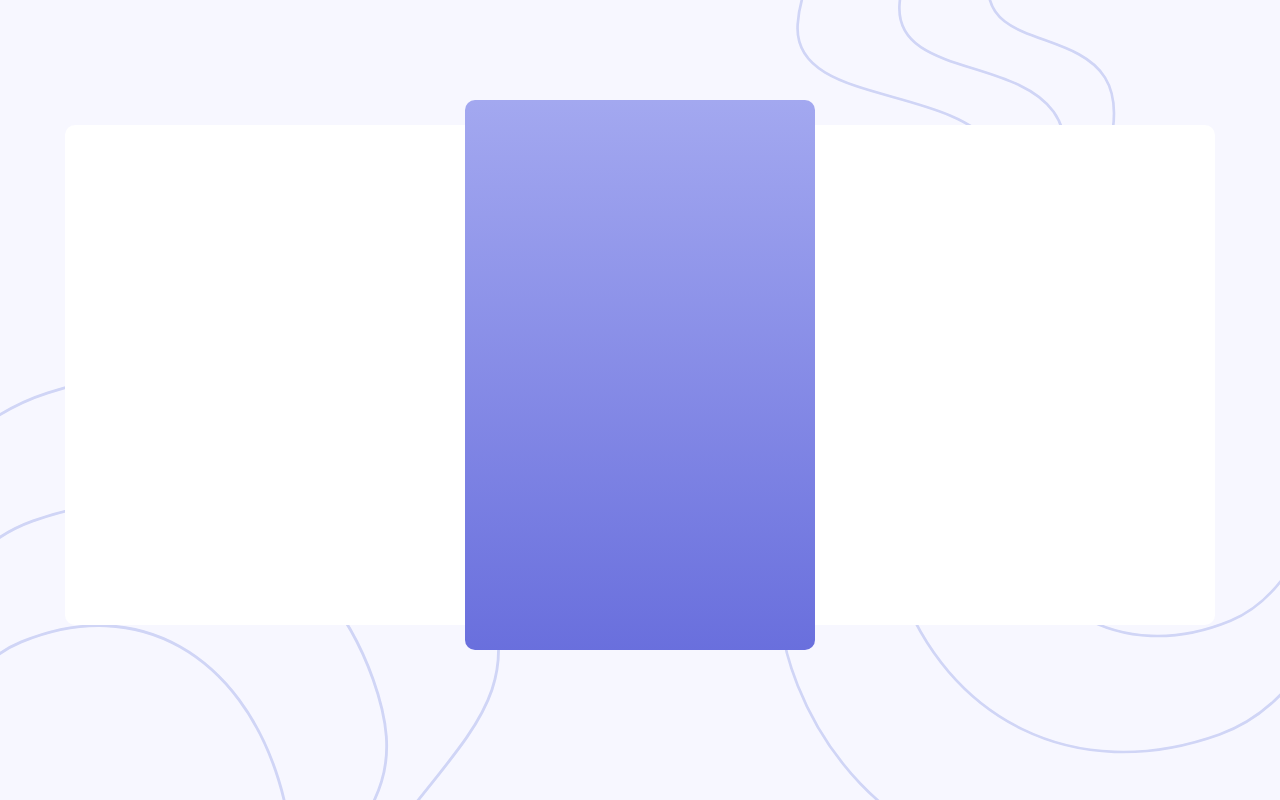
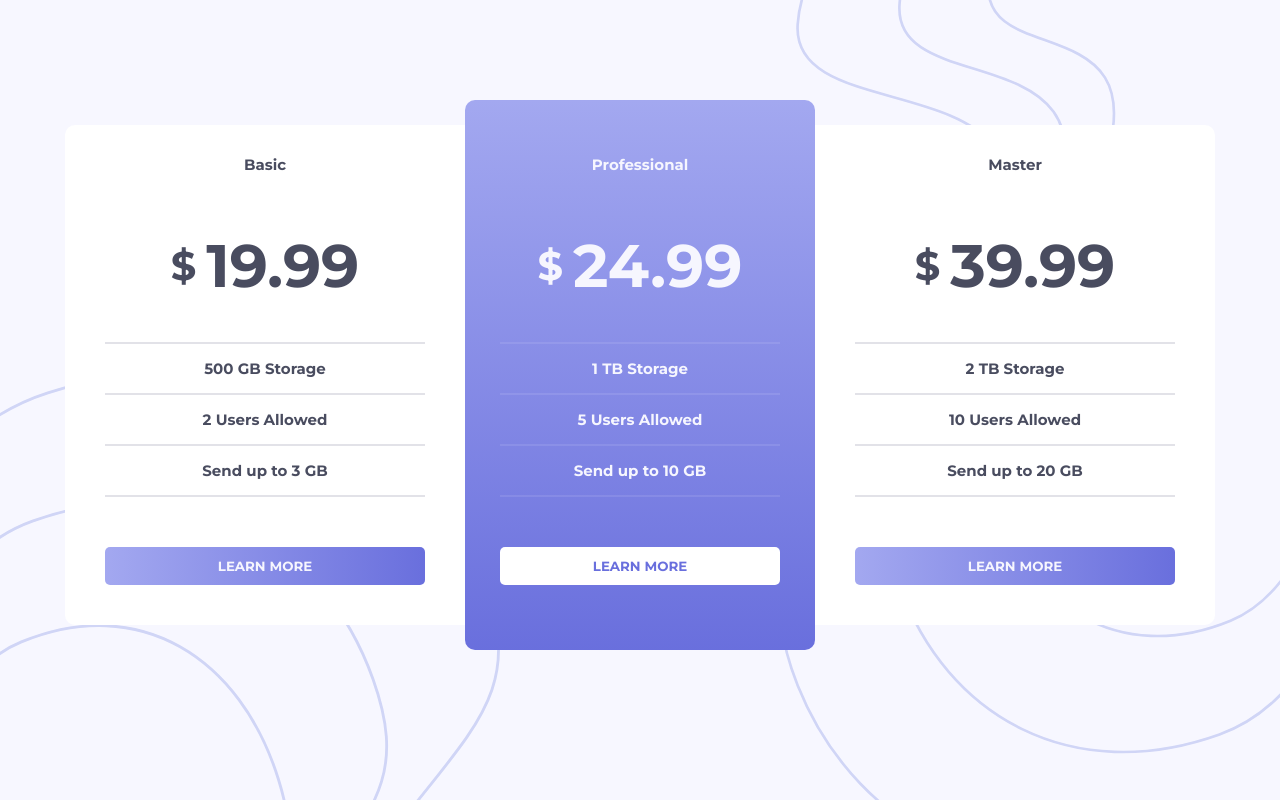
Before and after one commit to danyouknowme/pricing-component, a React (Create React App) app: page / in a window 1280 px wide. Built offline with nearby package versions, Linux system fonts and the light colour scheme; the HTML template or start-up script is replaced by a standard one.

Commit message:
create price conponent of monthly

```diff
--- a/src/component/card/Card.jsx
+++ b/src/component/card/Card.jsx
@@ -15,9 +15,30 @@ const Card = () => {
         </div>
       </div>
       <div class="component">
-        <div class="com1 small-com"></div>
-        <div class="com2"></div>
-        <div class="com3 small-com"></div>
+        <div class="com1 small-com com-props">
+          <p class="title">Basic</p>
+          <h1 class="price"><p class="unit">$</p>19.99</h1>
+          <span class="storage">500 GB Storage</span>
+          <span class="users">2 Users Allowed</span>
+          <span class="memory">Send up to 3 GB</span>
+          <button>LEARN MORE</button>
+        </div>
+        <div class="com-props com2">
+          <p class="title">Professional</p>
+          <h1 class="price"><p class="unit">$</p>24.99</h1>
+          <span class="storage">1 TB Storage</span>
+          <span class="users">5 Users Allowed</span>
+          <span class="memory">Send up to 10 GB</span>
+          <button>LEARN MORE</button>
+        </div>
+        <div class="com3 small-com com-props">
+          <p class="title">Master</p>
+          <h1 class="price"><p class="unit">$</p>39.99</h1>
+          <span class="storage">2 TB Storage</span>
+          <span class="users">10 Users Allowed</span>
+          <span class="memory">Send up to 20 GB</span>
+          <button>LEARN MORE</button>
+        </div>
       </div>
     </div>
   );
--- a/src/component/card/card.scss
+++ b/src/component/card/card.scss
@@ -93,6 +93,20 @@
       width: 400px;
       height: 500px;
       background-color: #fff;
+      color: hsl(232, 13%, 33%);
+
+      span {
+        border-top: 2px solid rgba(109, 112, 141, 0.2);
+      }
+
+      .memory {
+        border-bottom: 2px solid rgba(109, 112, 141, 0.2);
+      }
+
+      button {
+        background: linear-gradient(to right, hsl(236, 72%, 79%), hsl(237, 63%, 64%));
+        color: hsl(240, 78%, 98%);
+      }
     }
 
     .com1 {
@@ -104,10 +118,67 @@
       height: 550px;
       background: linear-gradient(to bottom, hsl(236, 72%, 79%), hsl(237, 63%, 64%));
       border-radius: 10px;
+      color: hsl(240, 78%, 98%);
+
+      .title {
+        margin-top: 55px;
+      }
+
+      span {
+        border-top: 2px solid rgba(246, 246, 254, 0.1);
+      }
+
+      .memory {
+        border-bottom: 2px solid rgba(246, 246, 254, 0.1);
+      }
+
+      button {
+        background-color: #fff;
+        color: hsl(237, 63%, 64%);
+      }
     }
 
     .com3 {
       border-radius: 0 10px 10px 0;
     }
+
+    .com-props {
+      display: flex;
+      align-items: center;
+      justify-content: flex-start;
+      flex-direction: column;
+      margin-top: 10px;
+
+      p {
+        margin-top: 30px;
+      }
+
+      h1 {
+        font-size: 60px;
+        display: flex;
+        align-items: center;
+
+        .unit {
+          font-size: 40px;
+          margin: 0 10px 0 0;
+        }
+      }
+
+      span {
+        width: 80%;
+        padding: 15px 0;
+        text-align: center;
+      }
+
+      button {
+        margin-top: 50px;
+        width: 80%;
+        height: 38px;
+        border: none;
+        border-radius: 5px;
+        font-family: 'Montserrat', sans-serif;
+        cursor: pointer;
+      }
+    }
   }
 }
```
